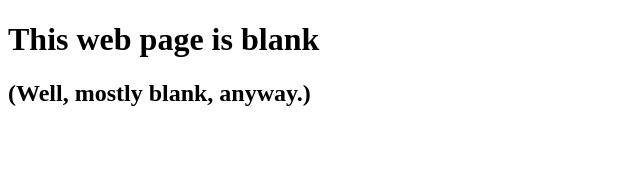
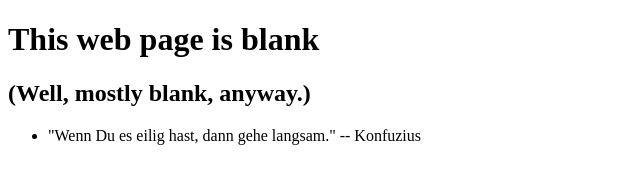
Before and after one commit to ChrisBoenig/0main_openSAP_repo, a plain HTML site: page index.html in a window 1280 px wide. Shown: the whole page, without its empty margins (0-640 px from the left). Drawn offline with Linux system fonts and the light colour scheme.

Commit message:
Quote Konfuzius added

```diff
--- a/index.html
+++ b/index.html
@@ -7,5 +7,8 @@
 	<body>
 		<h1>This web page is blank</h1>
 		<h2>(Well, mostly blank, anyway.)</h2>
+		<ul>
+			<li>"Wenn Du es eilig hast, dann gehe langsam." -- Konfuzius</li>
+		</ul>
 	</body>
 </html>
```
